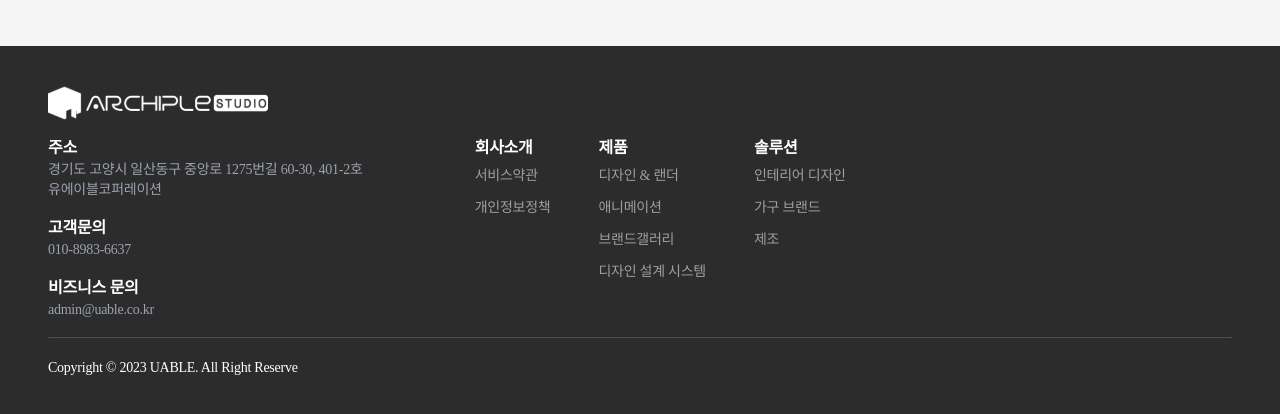
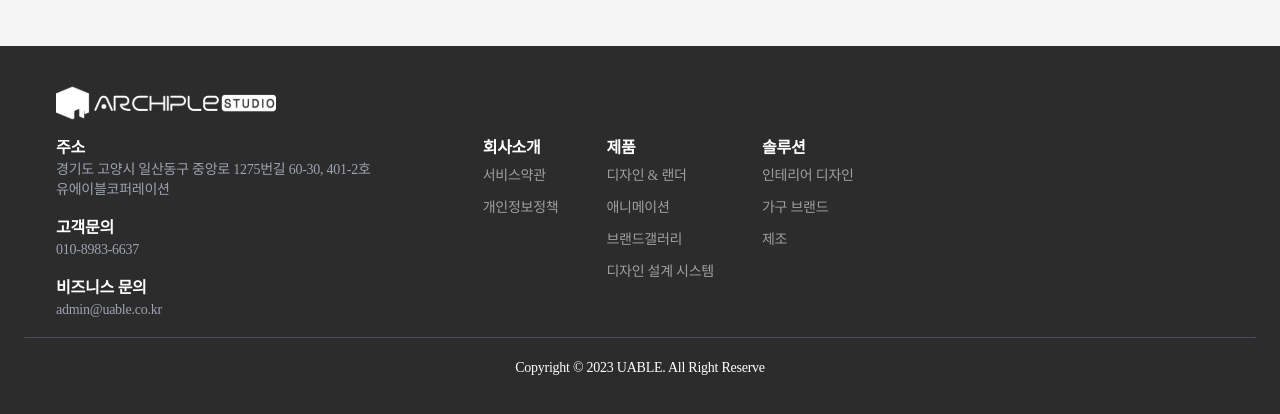
Before and after one commit to jyh2610/InternShipProject_NEXT.JS, a Next.js app in the folder front/: page / in a window 1280 px wide. Shown: the part 5674-6088 px from the top of the page. Built offline with nearby package versions, Linux system fonts and the light colour scheme; a web font is replaced by a local one.

Commit message:
feat: footer css 테일윈드 변경

```diff
--- a/front/src/components/MainFooter.tsx
+++ b/front/src/components/MainFooter.tsx
@@ -15,7 +15,7 @@ function MainFooter() {
         marginTop: "3rem",
       }}
     >
-      <div className="max-w-screen-xl mx-auto px-6">
+      <div className="max-w-[1600px] w-full mx-auto px-8">
         <div className="flex py-2">
           <Logo />
         </div>
@@ -65,7 +65,7 @@ function MainFooter() {
           </div>
         </div>
       </div>
-      <div className="max-w-screen-xl mx-auto px-6">
+      <div className="mx-auto text-center w-full max-w-[1600px]">
         <hr className="border-gray-500 opacity-50" />
         <div className="py-5 text-sm">
           <p>Copyright © {new Date().getFullYear()} UABLE. All Right Reserve</p>
```
